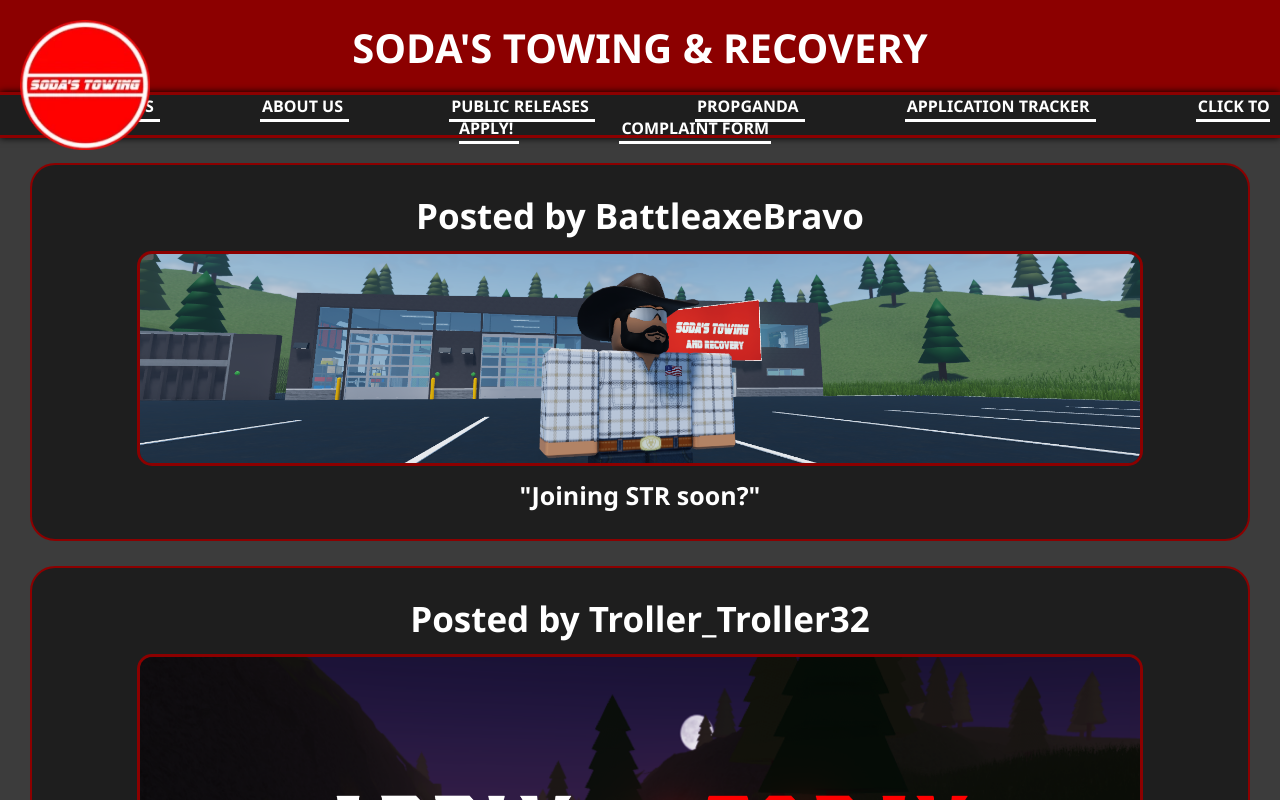
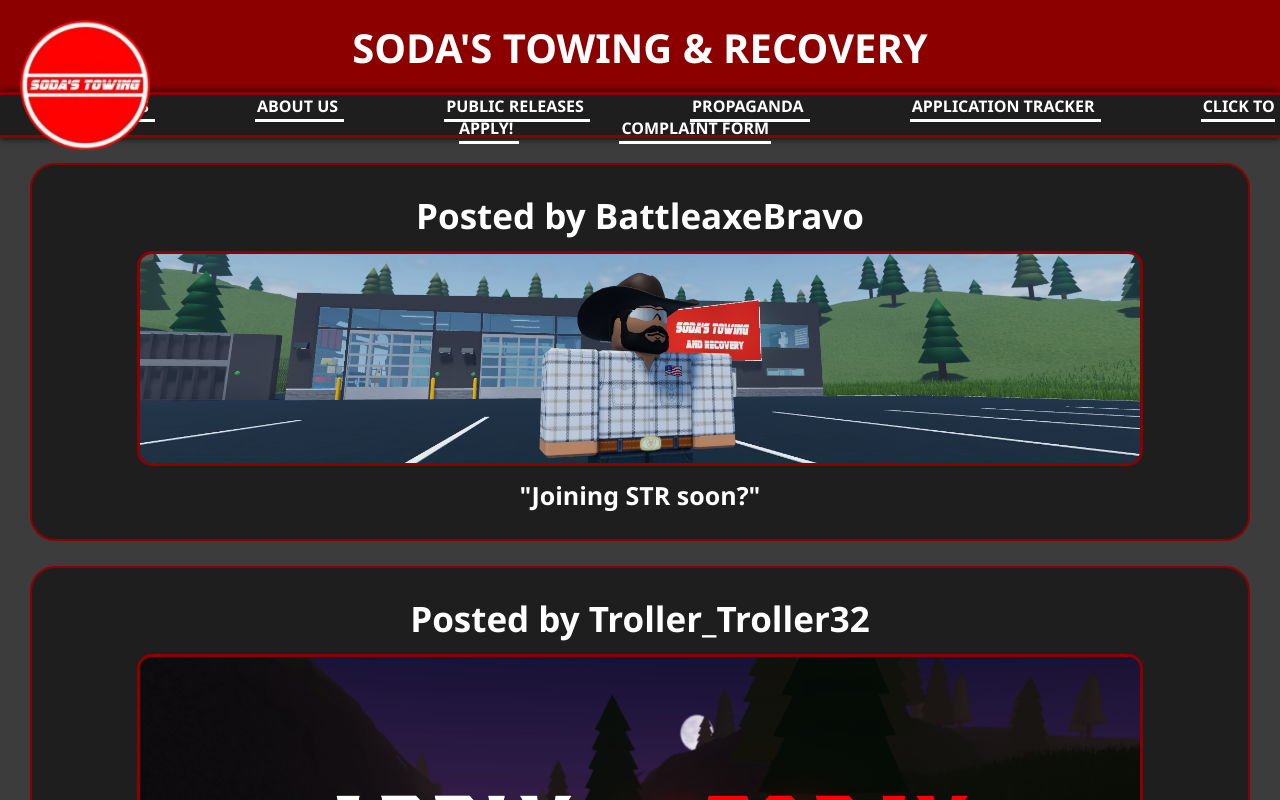
Before and after one commit to BattleaxeBravo/SODAS-TOWING-AND-RECOVERY, a plain HTML site: page index.html in a window 1280 px wide. Shown: the top 800 px of the page. Drawn offline with Linux system fonts and the light colour scheme.

Commit message:
Update index.html

```diff
--- a/index.html
+++ b/index.html
@@ -32,7 +32,7 @@
 
         <a class="navButton"
         href="#">
-        PROPGANDA
+        PROPAGANDA
         </a>
 
         <a class="navButton"
```
